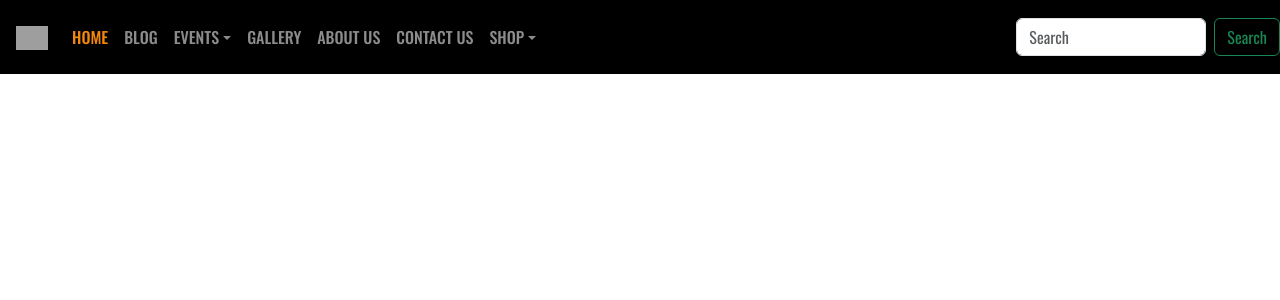
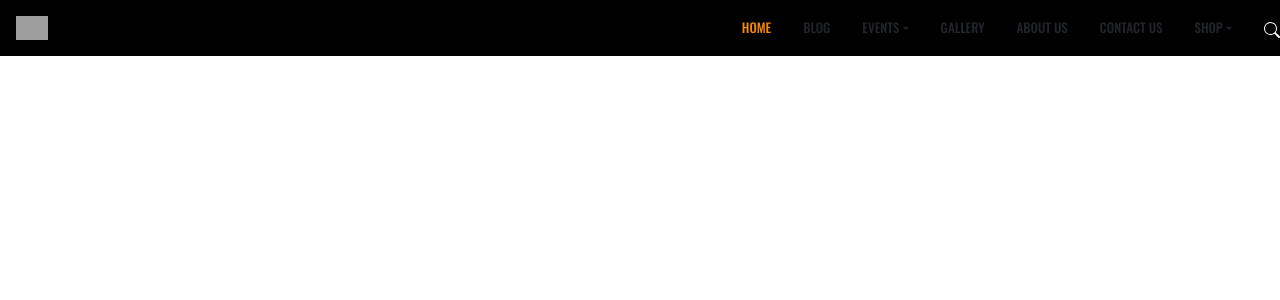
Before and after one commit to LiciaLicari/proj-html-vuejs, a Vue app: page / in a window 1280 px wide. Shown: the top 300 px of the page. Built offline with nearby package versions, Linux system fonts and the light colour scheme; grey boxes are pictures that could not be loaded.

Commit message:
add AppHeader component

```diff
--- a/src/App.vue
+++ b/src/App.vue
@@ -1,66 +1,25 @@
 <script>
+import AppHeader from './components/AppHeader.vue';
 
+export default {
+  name: 'App',
+  components: {
+    AppHeader,
+  }
+}
 </script>
 
 <template>
-
-    <header id="app_header">
-        <nav class="navbar navbar-expand-sm navbar-dark">
-            <div class="nav_logo">
-                <img src="./assets/img/Logo.png" alt="Logo Lyricsmus">
-            </div>
-
-            <div class="nav_menu collapse navbar-collapse" id="collapsibleNavId">
-                <ul class="navbar-nav me-auto mt-2 mt-lg-0">
-                    <li class="nav-item">
-                        <a class="nav-link active" href="#" aria-current="page">Home <span class="visually-hidden">(current)</span></a>
-                    </li>
-                    <li class="nav-item">
-                        <a class="nav-link" href="#">Blog</a>
-                    </li>
-                    <li class="nav-item dropdown">
-                        <a class="nav-link dropdown-toggle" href="#" id="dropdownId" data-bs-toggle="dropdown" aria-haspopup="true" aria-expanded="false">Events</a>
-                        <div class="dropdown-menu" aria-labelledby="dropdownId">
-                            <a class="dropdown-item" href="#">Action 1</a>
-                            <a class="dropdown-item" href="#">Action 2</a>
-                        </div>
-                    </li>
-                    <li class="nav-item">
-                        <a class="nav-link" href="#">Gallery</a>
-                    </li>
-                    <li class="nav-item">
-                        <a class="nav-link" href="#">About Us</a>
-                    </li>
-                    <li class="nav-item">
-                        <a class="nav-link" href="#">Contact Us</a>
-                    </li>
-                    <li class="nav-item dropdown">
-                        <a class="nav-link dropdown-toggle" href="#" id="dropdownId" data-bs-toggle="dropdown" aria-haspopup="true" aria-expanded="false">Shop</a>
-                        <div class="dropdown-menu" aria-labelledby="dropdownId">
-                            <a class="dropdown-item" href="#">Action 1</a>
-                            <a class="dropdown-item" href="#">Action 2</a>
-                        </div>
-                    </li>
-                </ul>
-                <form class="d-flex my-2 my-lg-0">
-                    <input class="form-control me-sm-2" type="text" placeholder="Search">
-                    <button class="btn btn-outline-success my-2 my-sm-0" type="submit">Search</button>
-                </form>
-            </div>
-        </nav>
-
-    </header>
+    <AppHeader />
 
     <main></main>
 
     <footer></footer>
-
 </template>
 
 <style lang="scss">
 @use './assets/scss/partials/variables' as *;
 
-body{
+body {
     font-family: 'Oswald', sans-serif;
-}
-</style>
+}</style>
--- a/src/assets/scss/app.scss
+++ b/src/assets/scss/app.scss
@@ -4,20 +4,23 @@
 // Variables
 @use './partials/variables' as *;
 
+//font
 @import url('https://fonts.googleapis.com/css2?family=Oswald:wght@200;300;400;500;600;700&display=swap');
 
 #app_header {
     font-family: 'Oswald', sans-serif;
     font-weight: 500;
+    font-size: small;
     position: absolute;
     width: 100%;
     padding: 0;
 }
 
 nav {
-    background-color: $rock-dark;
     display: flex;
     justify-content: space-between;
+    align-items: center;
+    background-color: $rock-dark;
     align-items: center;
     max-width: 100%;
     margin: auto;
@@ -32,15 +35,28 @@ nav {
 }
 
 .nav_menu {
+    ul {
+        list-style: none;
+        display: flex;
+        flex-direction: row;
+        align-items: center;
+        gap: 2rem;
+        margin-bottom: 0;
 
-    li {
+        li {
 
-        a {
-            text-decoration: none;
-            text-transform: uppercase;
+            a {
+
+                text-decoration: none;
+                text-transform: uppercase;
+                text-decoration: none;
+            }
+
+
         }
     }
+
+    .navbar-nav .nav-link.active {
+        color: $rock-accent;
+    }
 }
-.navbar-nav .nav-link.active{
-    color: $rock-accent;
-}
--- /dev/null
+++ b/src/components/AppHeader.vue
@@ -0,0 +1,67 @@
+<script>
+export default {
+    name: 'AppHeader',
+
+}
+</script>
+
+<template>
+    <header id="app_header">
+        <nav>
+            <div class="nav_logo">
+                <img src="../assets/img/Logo.png" alt="Logo Lyricsmus">
+            </div>
+
+            <div class="nav_menu">
+                <ul class="navbar-nav me-auto mt-2 mt-lg-0 list-unstyled">
+                    <li class="nav-item">
+                        <a class="nav-link active" href="#" aria-current="page">Home <span
+                                class="visually-hidden">(current)</span></a>
+                    </li>
+                    <li class="nav-item">
+                        <a class="nav-link" href="#">Blog</a>
+                    </li>
+                    <li class="nav-item dropdown">
+                        <a class="nav-link dropdown-toggle" href="#" id="dropdownId" data-bs-toggle="dropdown"
+                            aria-haspopup="true" aria-expanded="false">Events</a>
+                        <div class="dropdown-menu" aria-labelledby="dropdownId">
+                            <a class="dropdown-item" href="#">Action 1</a>
+                            <a class="dropdown-item" href="#">Action 2</a>
+                        </div>
+                    </li>
+                    <li class="nav-item">
+                        <a class="nav-link" href="#">Gallery</a>
+                    </li>
+                    <li class="nav-item">
+                        <a class="nav-link" href="#">About Us</a>
+                    </li>
+                    <li class="nav-item">
+                        <a class="nav-link" href="#">Contact Us</a>
+                    </li>
+                    <li class="nav-item dropdown">
+                        <a class="nav-link dropdown-toggle" href="#" id="dropdownId" data-bs-toggle="dropdown"
+                            aria-haspopup="true" aria-expanded="false">Shop</a>
+                        <div class="dropdown-menu" aria-labelledby="dropdownId">
+                            <a class="dropdown-item" href="#">Action 1</a>
+                            <a class="dropdown-item" href="#">Action 2</a>
+                        </div>
+                    </li>
+                    <li class="nav-item"><svg xmlns="http://www.w3.org/2000/svg" color="white" width="16" height="16"
+                            fill="currentColor" class="bi bi-search" viewBox="0 0 16 16">
+                            <path
+                                d="M11.742 10.344a6.5 6.5 0 1 0-1.397 1.398h-.001c.03.04.062.078.098.115l3.85 3.85a1 1 0 0 0 1.415-1.414l-3.85-3.85a1.007 1.007 0 0 0-.115-.1zM12 6.5a5.5 5.5 0 1 1-11 0 5.5 5.5 0 0 1 11 0z" />
+                        </svg></li>
+                </ul>
+            </div>
+        </nav>
+
+    </header>
+</template>
+
+<style lang="scss" scoped>
+@use '../assets/scss/partials/variables' as *;
+
+#app_header {
+    height: 100vh;
+}
+</style>
```
